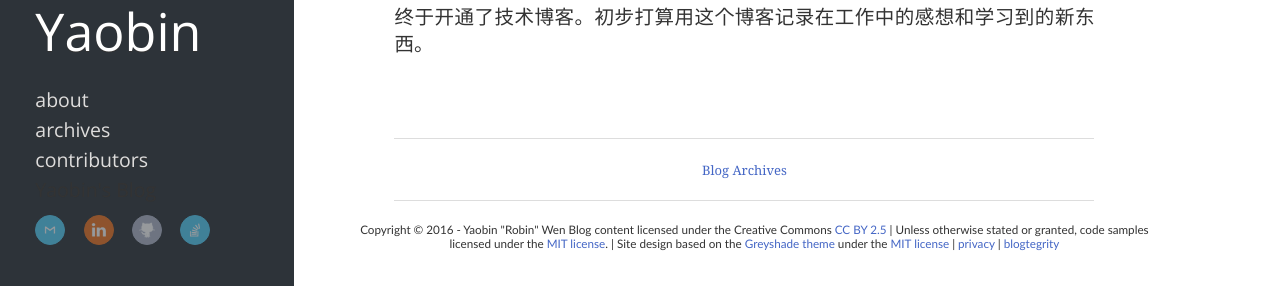
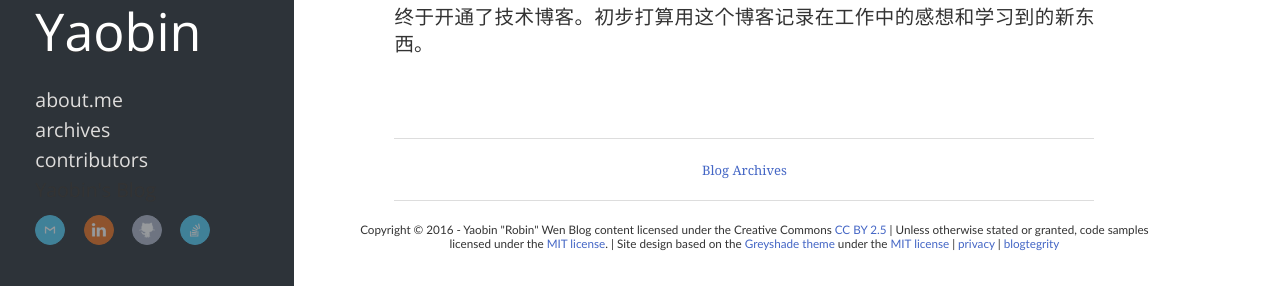
Before and after one commit to Tianhao25/yaobinwen.github.io, a Jekyll site: the page built from index.html, in a window 1280 px wide. Shown: the part 209-495 px from the top of the page. Built offline with Jekyll 4.4.1, drawn with Linux system fonts in a browser that asks for light colours; nearby versions of some CDN libraries; Markdown is read by kramdown in place of the engine named in the settings; the list of posts is cut into pages by our own code; comment, search, counter and statistics services are not loaded.

Commit message:
修改about为about.me

```diff
--- a/_includes/navigation.html
+++ b/_includes/navigation.html
@@ -1,5 +1,5 @@
 <ul class="main-navigation">
-  <li><a href="https://about.me/yaobinwen">about</a></li>
+  <li><a href="https://about.me/yaobinwen">about.me</a></li>
   <li><a href="/archive">archives</a></li>
   <li><a href="/contributors">contributors</a></li>
 </ul>
```
